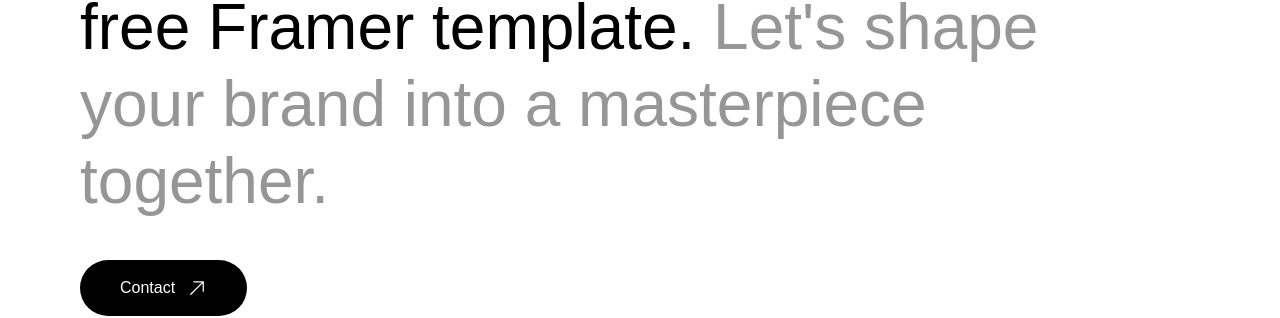
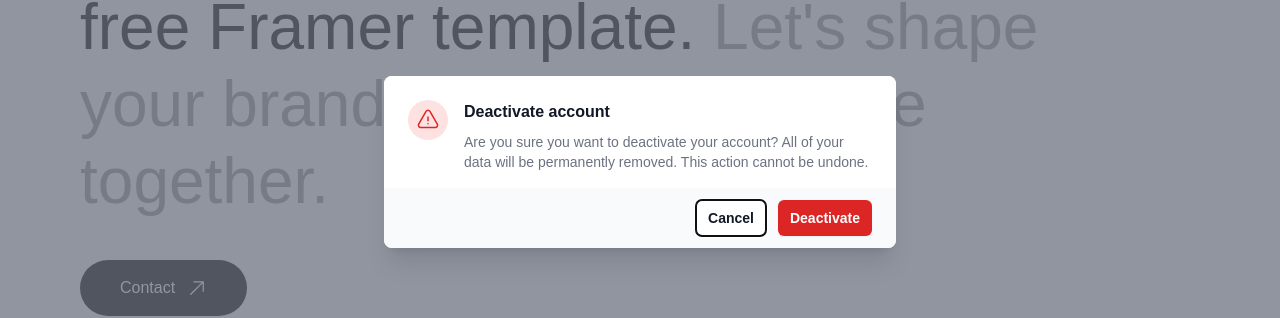
Before and after one commit to danielafriheart/danielEsuola, a React (Vite) app: page / in a window 1280 px wide. Shown: the part 238-556 px from the top of the page. Built offline with nearby package versions, Linux system fonts and the light colour scheme; no server answers; a web font is replaced by a local one.

Commit message:
Working on Modals

```diff
--- a/src/App.jsx
+++ b/src/App.jsx
@@ -3,6 +3,7 @@ import { Route, Routes } from 'react-router-dom'
 import Home from './views/Home'
 import Error from './views/Error'
 import NavBar from './components/NavBar'
+import Modal from './components/Modal'
 import Footer from './components/Footer'
 import Works from './views/Works'
 import About from './views/About'
@@ -13,6 +14,7 @@ const App = () => {
     <div className='relative'>
       <NavBar />
       <ShareWebsite />
+      <Modal/>
 
       <Routes>
         <Route path='/' element={<Home />} />
--- a/src/components/Modal.jsx
+++ b/src/components/Modal.jsx
@@ -9,7 +9,7 @@ export default function Example() {
 
   return (
     <Transition.Root show={open} as={Fragment}>
-      <Dialog as="div" className="relative z-10" initialFocus={cancelButtonRef} onClose={setOpen}>
+      <Dialog as="div" className="relative z-50" initialFocus={cancelButtonRef} onClose={setOpen}>
         <Transition.Child
           as={Fragment}
           enter="ease-out duration-300"
```
